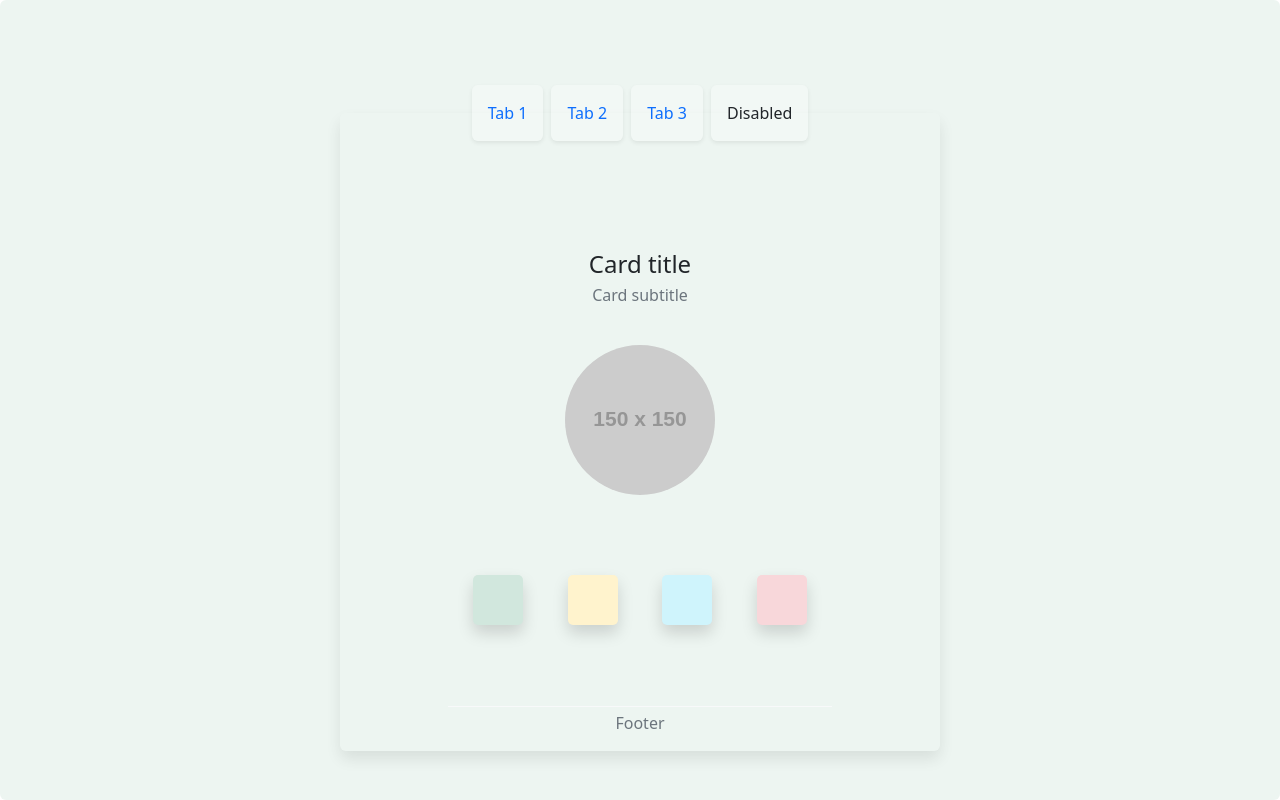
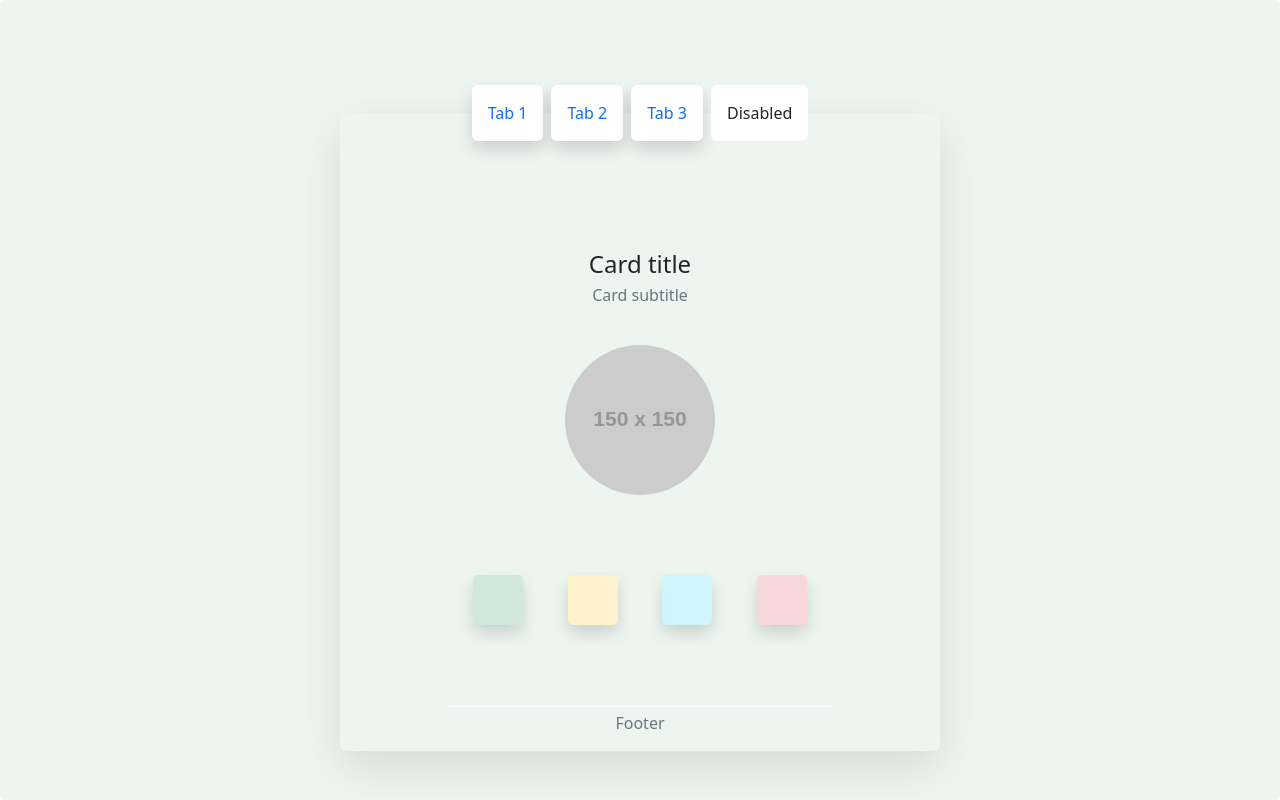
Before and after one commit to AudreyMas/exercise-bootstrap, a website: page index.html in a window 1280 px wide. Drawn offline with nearby package versions, Linux system fonts and the light colour scheme; placeholder pictures from the web are drawn by us.

Commit message:
Objective B

```diff
--- a/index.html
+++ b/index.html
@@ -11,29 +11,29 @@
 
 <body>
   <div class="card border-0" id="exercise">
-    <div class="card-content shadow p-3 rounded" style="max-width:600px;">
+    <div class="card-content shadow-lg p-3 rounded" style="max-width:600px;">
       <header>
         <ul class="nav d-flex justify-content-center" id="myTab" role="tablist">
           <li class="nav-item m-1" role="presentation">
-            <div class="nav-link  active p-3 m-0 shadow-sm p-3 mb-5 rounded" id="tab-1" data-bs-toggle="tab"
+            <div class="nav-link  active p-3 m-0 shadow p-3 mb-5 rounded" id="tab-1" data-bs-toggle="tab"
               data-bs-target="#tab-1-pane" type="button" role="tab" aria-controls="tab-1-pane" aria-selected="true">Tab
               1
             </div>
           </li>
           <li class="nav-item m-1" role="presentation">
-            <div class="nav-link p-3 m-0 shadow-sm p-3 mb-5 rounded" id="tab-2" data-bs-toggle="tab"
+            <div class="nav-link p-3 m-0 shadow p-3 mb-5 rounded" id="tab-2" data-bs-toggle="tab"
               data-bs-target="#tab-2-pane" type="button" role="tab" aria-controls="tab-2-pane" aria-selected="false">Tab
               2
             </div>
           </li>
           <li class="nav-item m-1" role="presentation">
-            <div class="nav-link p-3 m-0 shadow-sm p-3 mb-5 rounded" id="tab-3" data-bs-toggle="tab"
+            <div class="nav-link p-3 m-0 shadow p-3 mb-5 rounded" id="tab-3" data-bs-toggle="tab"
               data-bs-target="#tab-3-pane" type="button" role="tab" aria-controls="tab-3-pane" aria-selected="false">Tab
               3
             </div>
           </li>
           <li class="nav-item m-1" role="presentation">
-            <div class="p-3 m-0 shadow-sm p-3 mb-5 rounded btn-secondary" id="disabled-tab" data-bs-toggle="tab"
+            <div class="p-3 m-0 p-3 mb-5 rounded btn-secondary" id="disabled-tab" data-bs-toggle="tab"
               data-bs-target="#disabled-tab-pane" type="button" role="tab" aria-controls="disabled-tab-pane"
               aria-selected="false" disabled>Disabled</button>
           </li>
@@ -64,7 +64,7 @@
                   <img src=" https://via.placeholder.com/150/FFFFFF/000000/?text=PIC-3" alt="picture" />
                   <div class="bg-color list-group-item-info"></div>
                 </div>
-                <div class="tab-pane fade " id="disabled-tab-pane" role="tabpanel" aria-labelledby="disabled-tab"
+                <div class="tab-pane fade" id="disabled-tab-pane" role="tabpanel" aria-labelledby="disabled-tab"
                   tabindex="0">...</div>
               </div>
               <ul class="list-btn row gx-0 mt-5 list-unstyled d-flex justify-content-center" id="myTab" role="tablist">
--- a/scss/_custom.scss
+++ b/scss/_custom.scss
@@ -1,4 +1,6 @@
 @import "../node_modules/bootstrap/scss/bootstrap.scss";
+
+$box-shadow: 0 0.5rem 1rem rgba($black, 0.15);
 
 body {
   h1,
@@ -37,7 +39,7 @@
               height: 50px;
             }
             div {
-              background-color: rgba(255, 255, 255, 0.283);
+              background-color: white;
               &:hover,
               &:active {
                 background-color: $primary;
```
Also changed, not shown: assets/css/style.css, objective-B.gif (added), 1 other file.
